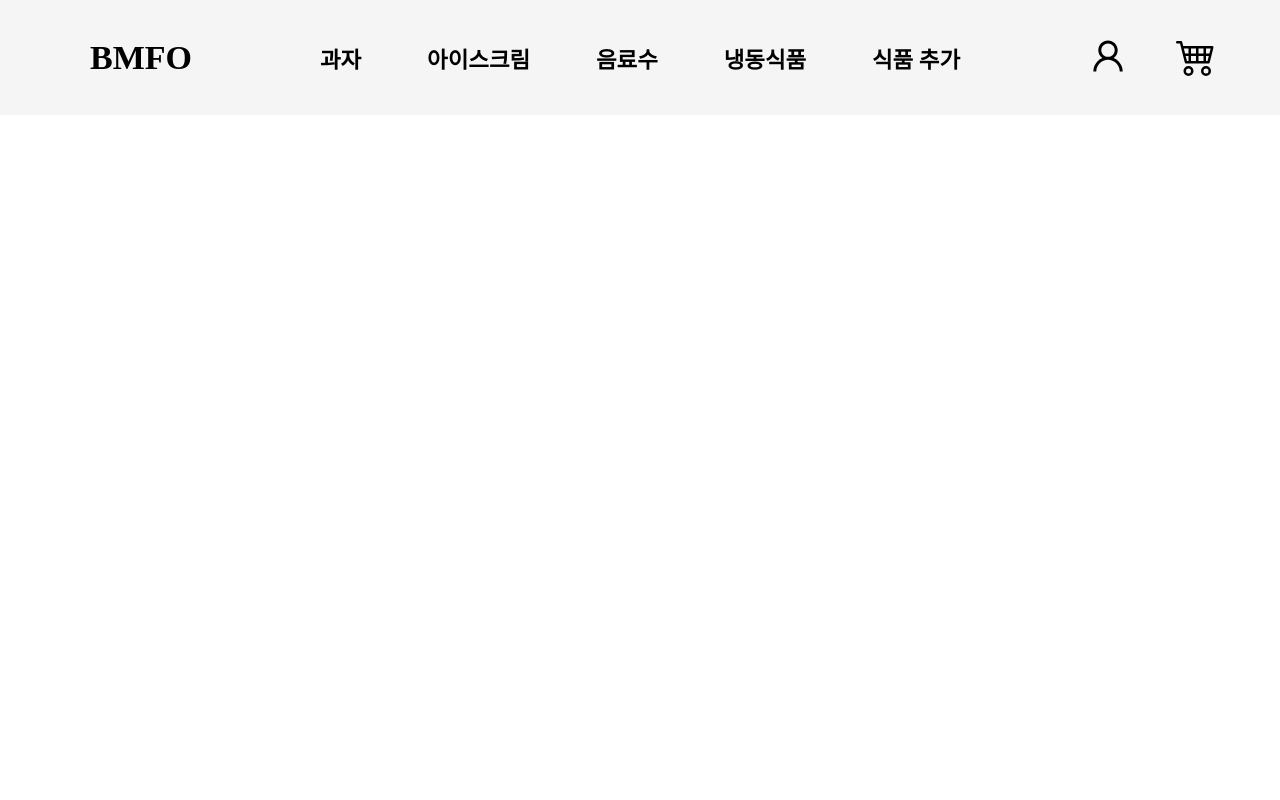
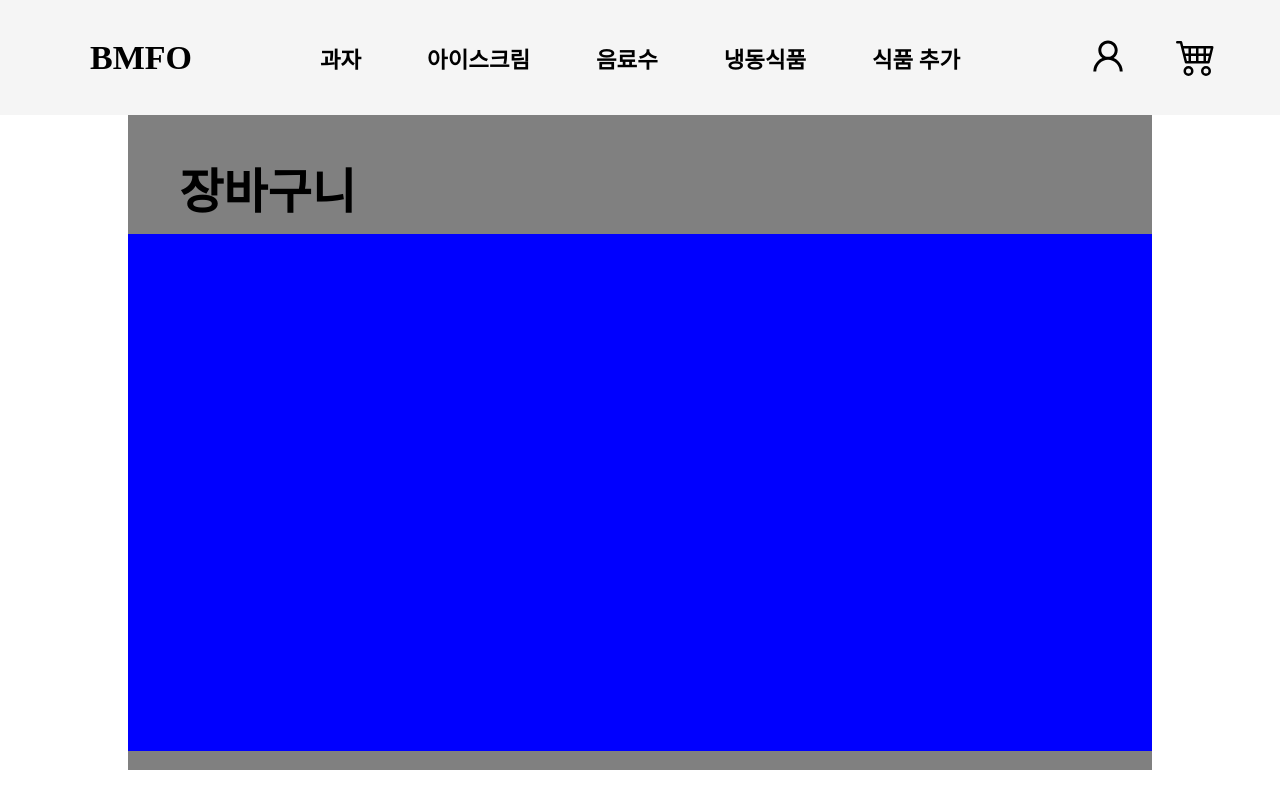
Before and after one commit to SickFriends/BMFO_front, a React (Create React App) app: page /shoppingBasket in a window 1280 px wide. Built offline with nearby package versions, Linux system fonts and the light colour scheme.

Commit message:
UPDATE::장바구니 페이지 뼈대 잡기

```diff
--- /dev/null
+++ b/src/pages/ShoppingBasket/ShoppingBasket.style.jsx
@@ -0,0 +1,27 @@
+import styled from "styled-components"
+
+export const Container = styled.div`
+    width: 80%;
+    height: 90%;
+    background-color: gray;
+    margin-left: auto;
+    margin-right: auto;
+    padding-top: 3%;
+`
+
+export const Title = styled.div`
+    margin-left: 5%;
+    font-size: 300%;
+    font-weight: 600;
+`
+
+export const MainBox = styled.div`
+    width: 100%;
+    height: 84%;
+    margin-top: 1%;
+    background-color: blue;
+`
+
+export const ProductList = styled.div`
+    background-color: blue;
+`
--- a/src/pages/ShoppingBasket/index.jsx
+++ b/src/pages/ShoppingBasket/index.jsx
@@ -1,5 +1,14 @@
+import * as S from "./ShoppingBasket.style"
+
 const ShoppingBasket = () => {
-    return <></>
+    return (
+        <S.Container>
+            <S.Title>장바구니</S.Title>
+            <S.MainBox>
+                <S.ProductList></S.ProductList>
+            </S.MainBox>
+        </S.Container>
+    )
 }
 
 export default ShoppingBasket;
```
Also changed, not shown: src/pages/ShoppingBasket/ShopingBasket.style.jsx (deleted).
